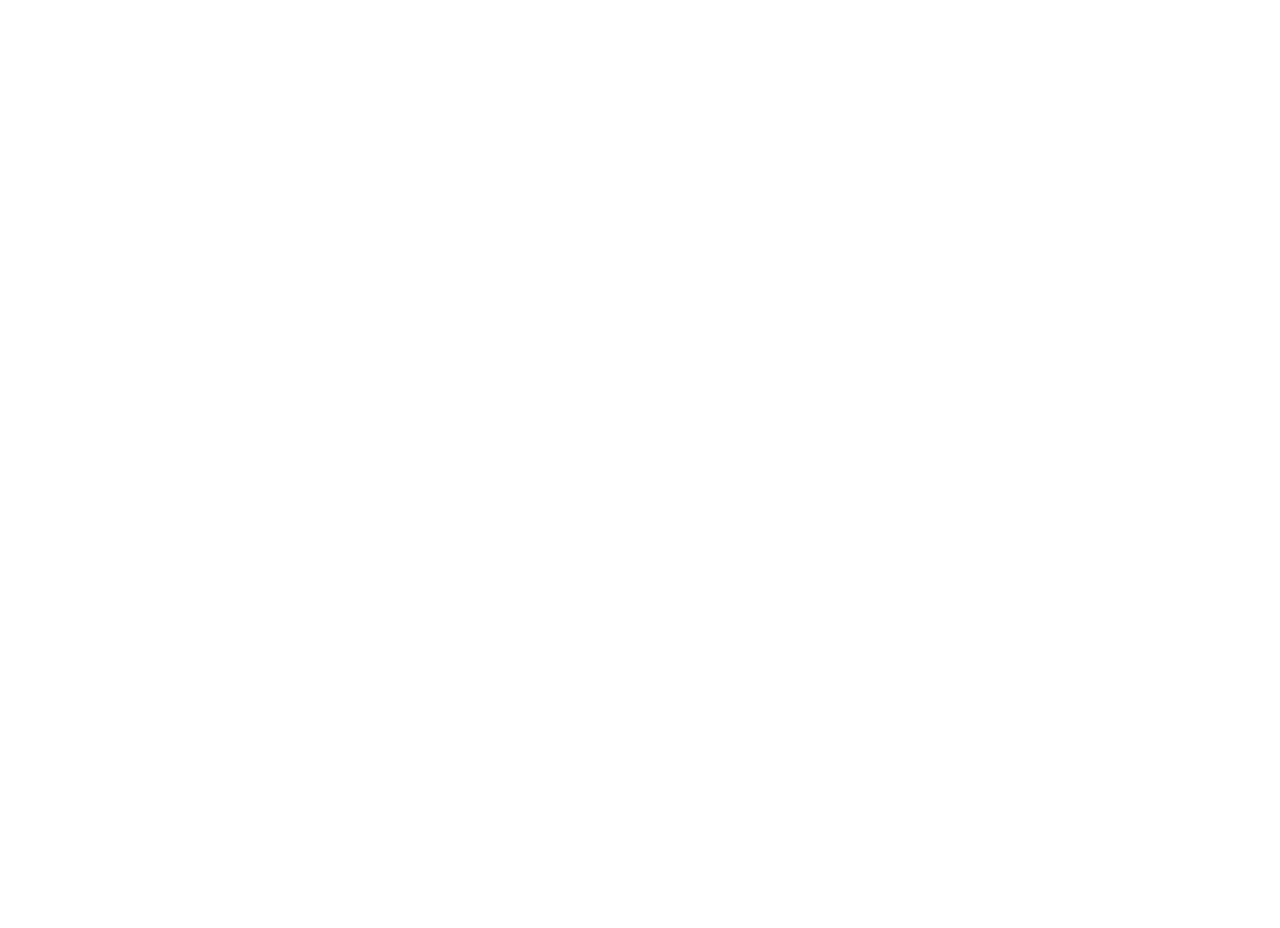
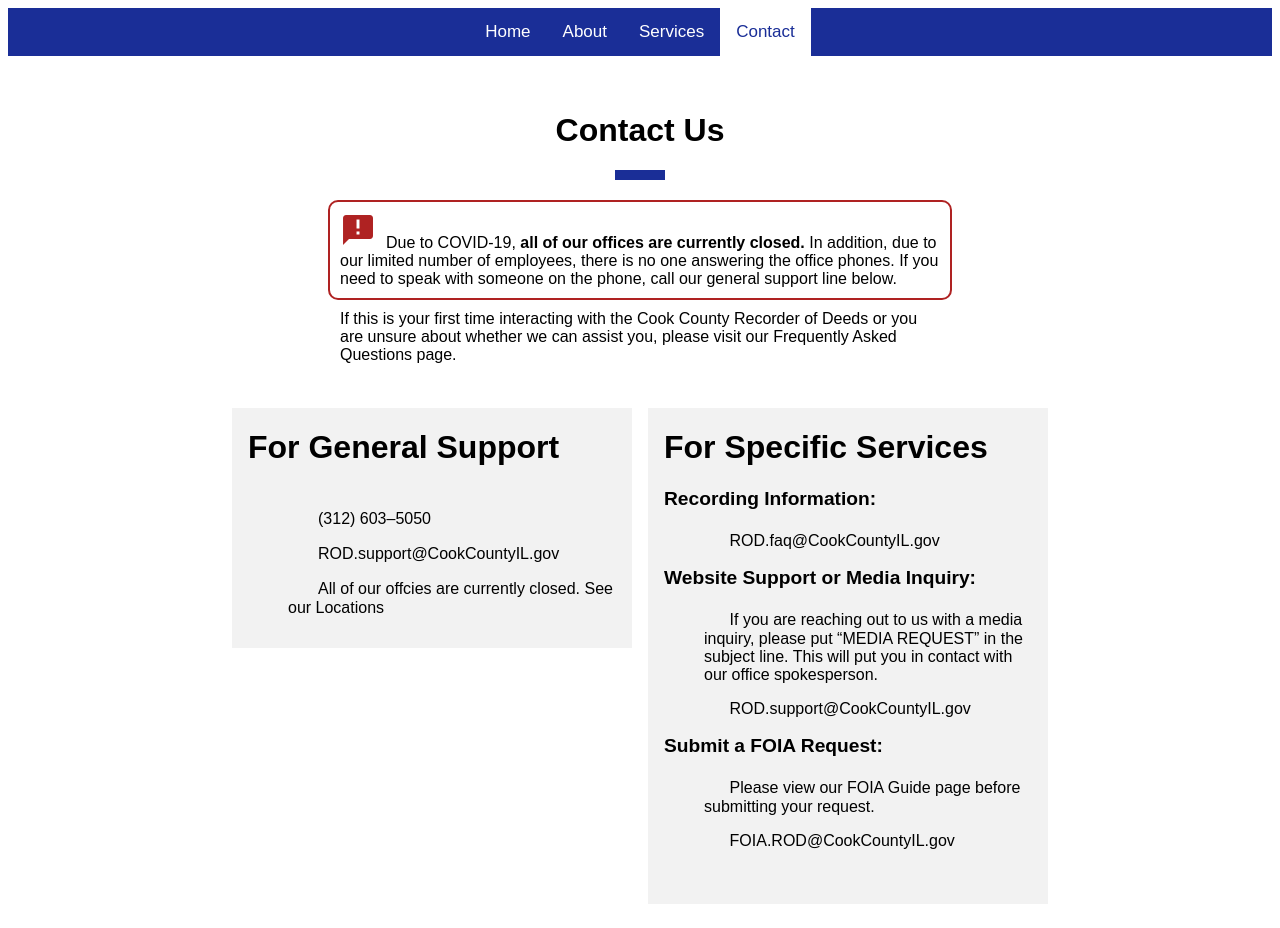
Before and after one commit to ljungster/responsive-redesign, a PHP site: page / in a window 1280 px wide. Before the commit the page is empty. Before the commit the page ends 800 px from the top, so only its background shows below. Run offline with PHP 8.4, Linux system fonts and the light colour scheme.

Commit message:
initial site

```diff
--- a/home.html
+++ b/home.html
@@ -2,13 +2,75 @@
 
 <html>
   <head>
-    <title>INSERT TITLE HERE!</title>
+    <title>Contact Us</title>
     <link rel="stylesheet" href="index.css">
     <!-- TODO: add additional links here! e.g. fonts, icons, more stylesheets, etc. -->
     <meta content="width=device-width, initial-scale=1" name="viewport" />
+    <link rel="stylesheet" href="https://fonts.googleapis.com/icon?family=Material+Icons">
+    <link rel="stylesheet" href="https://cdnjs.cloudflare.com/ajax/libs/font-awesome/4.7.0/css/font-awesome.min.css">
   </head>
 
   <body>
-    <!-- TODO: put your HTML code here! -->
+    <div class="container">
+      <div class="topnav" id="myTopnav">
+        <a href="#home">Home</a>
+        <a href="#about">About</a>
+        <a href="#services">Services</a>
+        <a href="#contact" class="active">Contact</a>
+        <a href="javascript:void(0);" class="icon" onclick="myFunction()">
+          <i class="fa fa-bars"></i>
+        </a>
+      </div>
+      <div class="notification">
+        <div class="contact-us">
+          <h1>Contact Us</h1>
+          <hr class="new">
+        </div>
+        <div class="corona"><i class="material-icons red">announcement</i>Due to COVID-19, <b>all of our offices are currently closed.</b> In addition, due to our limited number of employees, there is no one answering the office phones. If you need to speak with someone on the phone, call our general support line below.</div>
+        <div class="first-time">If this is your first time interacting with the Cook County Recorder of Deeds or you are unsure about whether we can assist you, please visit our Frequently Asked Questions page.</div>
+      </div>
+      <div class="general">
+          <h1>For General Support</h1>
+          <ul class="general-icons">
+            <li class="call"> (312) 603–5050</li>
+            <li class="email"> ROD.support@CookCountyIL.gov</li>
+            <li class="place"> All of our offcies are currently closed. See our Locations</li>
+          </ul>
+      </div>
+      <div class="specific">
+        <h1>For Specific Services</h1>
+        <div class="recording-information">
+          <h2>Recording Information:</h2>
+          <ul>
+            <li class="email">ROD.faq@CookCountyIL.gov</li>
+          </ul>
+        </div>
+        <div class="web-support">
+          <h2>Website Support or Media Inquiry:</h2>
+          <ul>
+            <li class="info">If you are reaching out to us with a media inquiry, please put “MEDIA REQUEST” in the subject line. This will put you in contact with our office spokesperson.</li>
+            <li class="email">ROD.support@CookCountyIL.gov</li>
+          </ul>
+        </div>
+        <div class="foia">
+          <h2>Submit a FOIA Request:</h2>
+          <ul>
+            <li class="info">Please view our FOIA Guide page before submitting your request.</li>
+            <li class="email">FOIA.ROD@CookCountyIL.gov</li>
+          </ul>
+        </div>
+      </div>
+    </div>
+
+    <script>
+      function myFunction() {
+        var x = document.getElementById("myTopnav");
+        if (x.className === "topnav") {
+          x.className += " responsive";
+        } else {
+          x.className = "topnav";
+        }
+      }
+      </script>
   </body>
 </html>
--- a/index.css
+++ b/index.css
@@ -1 +1,196 @@
 /* Put your style information here! */
+body {
+    font-family: Arial, Helvetica, sans-serif;
+}
+
+.container {
+    display: grid;
+    grid-template-areas:
+        "nav nav nav nav"
+        ". notification notification ."
+        ". general specific ."
+        ". . specific ."
+        ". . . .";
+    grid-template-columns: 1fr 25rem 25rem 1fr;
+    grid-template-rows: 3rem 20rem 15rem 15rem 1fr;
+    grid-gap: 1rem;
+}
+
+.notification {
+    display: flex;
+    flex-flow: column;
+    grid-area: notification;
+    justify-content: center;
+}
+
+.general {
+    grid-area: general;
+    display: flex;
+    flex-flow: column;
+    background-color: #F2F2F2;
+    padding-left: 1rem;
+    padding-right: 1rem;
+
+}
+
+.specific {
+    background-color: #F2F2F2;
+    grid-area: specific;
+    padding-left: 1rem;
+    padding-right: 1rem;
+}
+
+.corona {
+    border: 2px;
+    border-style: solid;
+    border-color: #AF2222;
+    padding: 10px;
+    border-radius: 10px;
+}
+
+.corona, .first-time {
+    margin-bottom: 10px;
+    align-self: center;
+    max-width: 600px;
+}
+
+hr {
+    width: 50px;
+    height: 10px;
+    background-color: #1A2E97;
+    border: 0px;
+    margin-bottom: 20px;
+}
+
+.material-icons.red {
+    font-size: 36px;
+    padding-right: 10px;
+    color: #AF2222;
+}
+
+.container li {
+    list-style: none;
+    list-style-position: outside;
+    margin-bottom: 10px;
+}
+
+li.call::before {
+    font-family: Material Icons;
+    padding-right: 10px;
+    content: '\e0b0';
+    color: blue;
+    font-size: 20px;
+}
+
+li.email::before {
+    font-family: Material Icons;
+    padding-right: 10px;
+    content: '\e0be';
+    color: blue;
+    font-size: 20px;
+}
+
+li.place::before {
+    font-family: Material Icons;
+    padding-right: 10px;
+    content: '\e55f';
+    color: blue;
+    font-size: 20px;
+}
+
+li.info::before {
+    font-family: Material Icons;
+    padding-right: 10px;
+    content: '\e88e';
+    color: blue;
+    font-size: 20px;
+}
+
+.contact-us h1 {
+    text-align: center;
+}
+
+h2 {
+    font-size: 1.2rem;
+}
+
+/* Add a black background color to the top navigation */
+.topnav {
+    background-color: #1A2E97;
+    overflow: hidden;
+    grid-area: nav;
+    display: flex;
+    justify-content: center;
+}
+
+  /* Style the links inside the navigation bar */
+.topnav a {
+    float: left;
+    color: white;
+    padding: 14px 16px;
+    text-decoration: none;
+    font-size: 17px;
+}
+
+  /* Change the color of links on hover */
+.topnav a:hover {
+    background-color: white;
+    color: #1A2E97;
+}
+
+  /* Add an active class to highlight the current page */
+.topnav a.active {
+    background-color: white;
+    color: #1A2E97;
+}
+
+  /* Hide the link that should open and close the topnav on small screens */
+.topnav .icon {
+    display: none;
+}
+
+/* When the screen is less than 600 pixels wide, hide all links, except for the first one ("Home"). Show the link that contains should open and close the topnav (.icon) */
+@media screen and (max-width: 500px) {
+    .topnav a {display: none;}
+    .topnav a.icon {
+      float: center;
+      display: block;
+    }
+  }
+
+  /* The "responsive" class is added to the topnav with JavaScript when the user clicks on the icon. This class makes the topnav look good on small screens (display the links vertically instead of horizontally) */
+  @media screen and (max-width: 500px) {
+    .topnav.responsive {position: relative;}
+    .topnav.responsive a.icon {
+      position: absolute;
+      right: 0;
+      top: 0;
+    }
+    .topnav.responsive a {
+      float: none;
+      display: block;
+      text-align: left;
+    }
+  }
+
+@media only screen and (max-width: 1000px) {
+    .container {
+        grid-template-areas:
+        "nav"
+        "notification"
+        "general"
+        "specific";
+    grid-template-columns: 1fr;
+    grid-template-rows: 3rem 0.5fr 0.5fr 0.5fr;
+    grid-gap: 10px;
+    }
+
+    .specific {
+        background-color: white;
+    }
+
+    .general, .specific {
+        justify-self: center;
+        max-width: 500px;
+    }
+}
```
